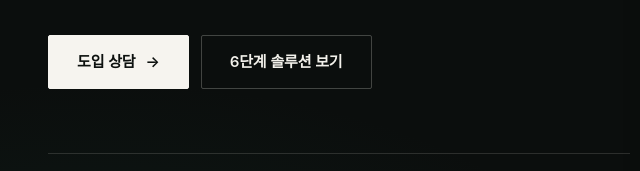
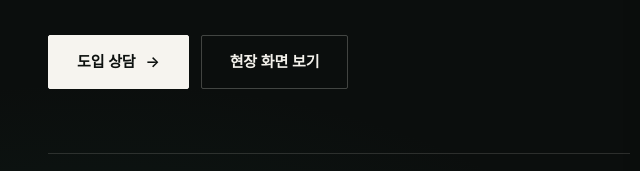
Before and after one commit to profusive68-ship-it/synersi-homepage, a plain HTML site: page index.html in a window 1280 px wide. Shown: the part 438-609 px from the top of the page, 0-640 px from the left. Drawn offline with Linux system fonts and the light colour scheme; a web font is replaced by a local one.

Commit message:
히어로 보조 CTA를 제품 미리보기로 연결

```diff
--- a/index.html
+++ b/index.html
@@ -91,7 +91,7 @@
         <p class="hero__lede">시너지스는 애플워치 생체신호와 현장 영상, 사전·사후 검사지를 하나로 묶어 프로그램이 남긴 변화를 기관이 제출할 수 있는 리포트로 완성합니다.</p>
         <div class="hero__cta">
           <a class="btn btn--solid" href="#contact">도입 상담 <span class="btn__arrow" aria-hidden="true">→</span></a>
-          <a class="btn btn--ghost" href="#stages">6단계 솔루션 보기</a>
+          <a class="btn btn--ghost" href="#product">현장 화면 보기</a>
         </div>
         <dl class="metrics">
           <div class="metrics__item"><dt>측정 주기</dt><dd>1 <span>Hz</span></dd></div>
```
